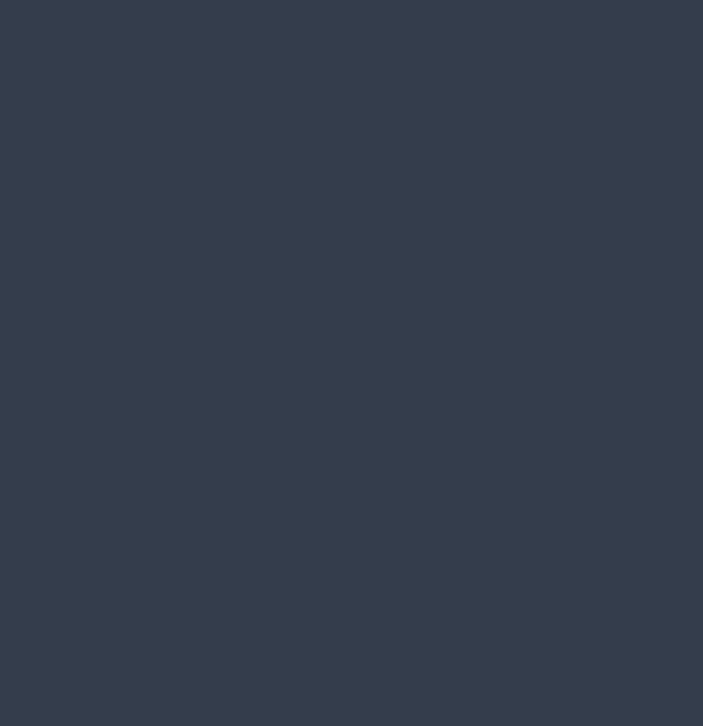
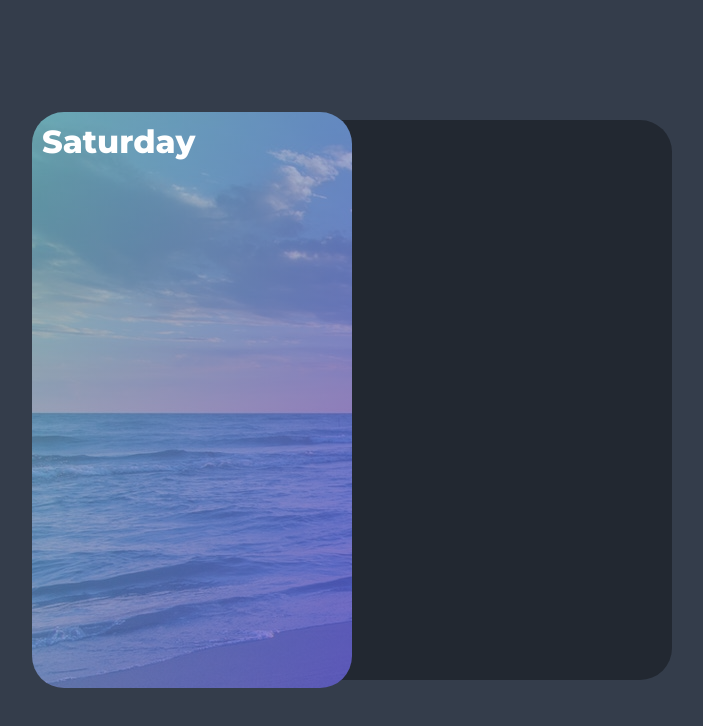
Before and after one commit to Paaka/WeatherApp, a React (Create React App) app in the folder sapphire-sky/: page / in a window 1280 px wide. Shown: the top 726 px of the page, without its empty margins (288-991 px from the left). Built offline with nearby package versions, Linux system fonts and the light colour scheme.

Commit message:
Added font, and card

```diff
--- a/sapphire-sky/public/index.html
+++ b/sapphire-sky/public/index.html
@@ -24,6 +24,7 @@
       work correctly both with client-side routing and a non-root public URL.
       Learn how to configure a non-root public URL by running `npm run build`.
     -->
+    <link href="https://fonts.googleapis.com/css2?family=Montserrat:wght@300;400;500;700;800&display=swap" rel="stylesheet">
     <title>React App</title>
   </head>
   <body>
--- a/sapphire-sky/src/App.js
+++ b/sapphire-sky/src/App.js
@@ -3,13 +3,14 @@ import React from 'react';
 import './index.css';
 import Background from './components/Background';
 import Colors from './constants/Colors';
+import WeatherWidget from './components/WeatherWidget';
 
 
 
 function App() {
   return (
     <Background backgroundColor={Colors.grey}>
-
+        <WeatherWidget/>
     </Background>
   );
 }
--- /dev/null
+++ b/sapphire-sky/src/components/Card.js
@@ -0,0 +1,39 @@
+import React from 'react';
+import styled from 'styled-components';
+
+const Wrapper = styled.div`
+    position:absolute;
+    width:50%;
+    height:72vh;
+    background-color:red;
+    top:-1vh;
+    border-radius:2rem;
+    transition:transform 0.25s ease-in;
+    background-image:
+        linear-gradient(to right bottom,
+                        rgba(134, 234, 239, 0.52),
+                        rgba(84, 94, 230, 0.73)),
+        url(${props => props.picture});
+    padding:10px;
+
+    :hover{
+        transform:scale(1.02);
+    }
+`
+
+const StyledH2 = styled.h2`
+    color:white;
+    font-size:32px;
+    font-family:'Montserrat','sans-serif';
+    font-weight:800;
+`
+
+const Card = ({picture, today}) => {
+    return (
+        <Wrapper picture={picture}>
+            <StyledH2>{today}</StyledH2>
+        </Wrapper>
+    );
+}
+
+export default Card;
--- /dev/null
+++ b/sapphire-sky/src/components/WeatherWidget.js
@@ -0,0 +1,47 @@
+import React from 'react';
+import styled from 'styled-components';
+import Colors from '../constants/Colors';
+import Card from './Card';
+import BackgroundImg from '../assets/beach.jpg';
+
+const MainContainer = styled.div`
+    position:relative;
+    width:50%;
+    height:70vh;
+    border-radius:2rem;
+    background-color:${Colors.widgetGrey};
+`
+
+const GetNameOfDay = (day) => {
+    switch(day){
+        case 0: return 'Sunday';
+        case 1: return 'Monday';
+        case 2: return 'Tuesday';
+        case 3: return 'Wednesday';
+        case 4: return 'Thursday';
+        case 5: return 'Friday';
+        case 6: return 'Saturday';
+        default:{
+            return 'Out of reach'
+        }
+    }
+}
+
+const WeatherWidget = () => {
+    const Today =  GetNameOfDay(new Date().getDay());
+
+    const todaysDate = new Date().toDateString().slice(4,10);
+
+
+
+
+    return(
+        <MainContainer>
+            <Card
+                picture={BackgroundImg}
+                today={Today}/>
+        </MainContainer>
+    )
+}
+
+export default WeatherWidget;
--- a/sapphire-sky/src/constants/Colors.js
+++ b/sapphire-sky/src/constants/Colors.js
@@ -1,7 +1,8 @@
 const Colors = {
     sapphire:"#0f52ba",
     greenLeaf:"#008d95",
-    grey:'#343D4B'
+    grey:'#343D4B',
+    widgetGrey:'#222831'
 }
 
 export default Colors;
```
Also changed, not shown: sapphire-sky/src/assets/beach.jpg (added).
